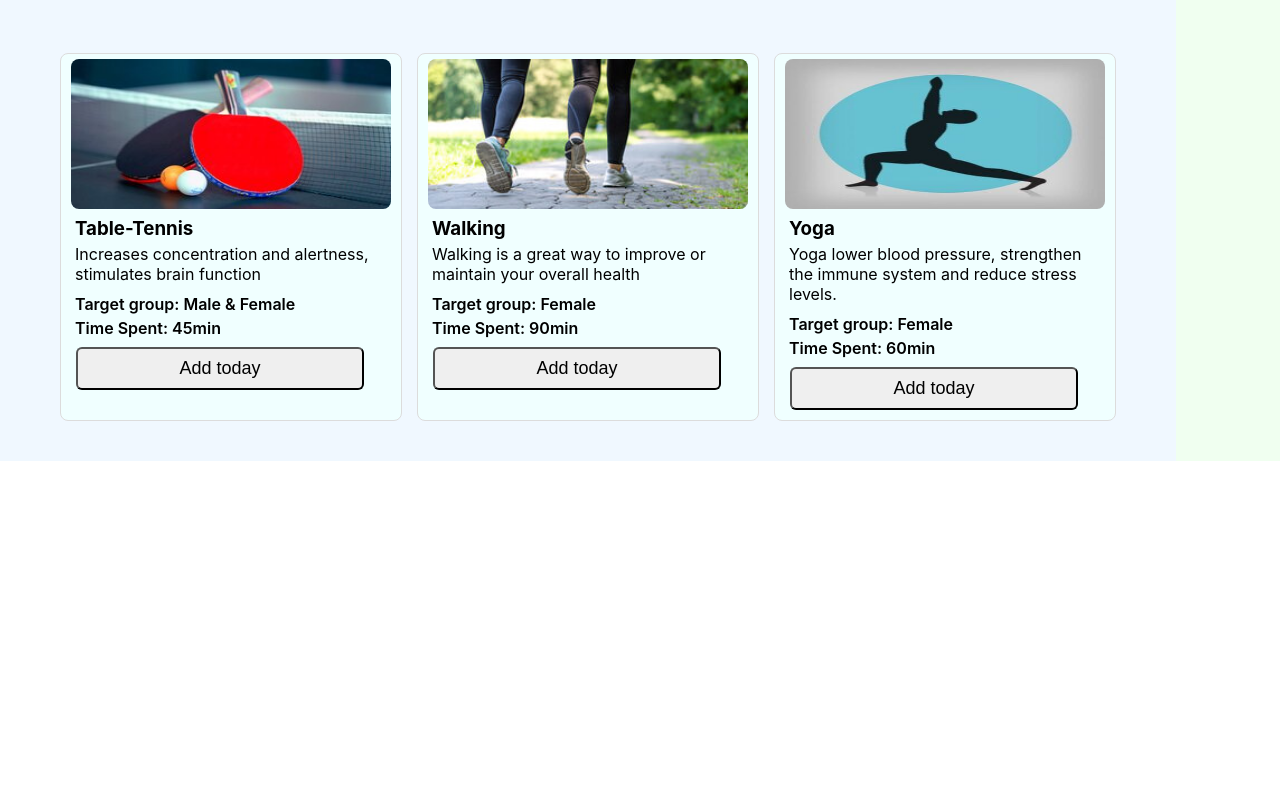
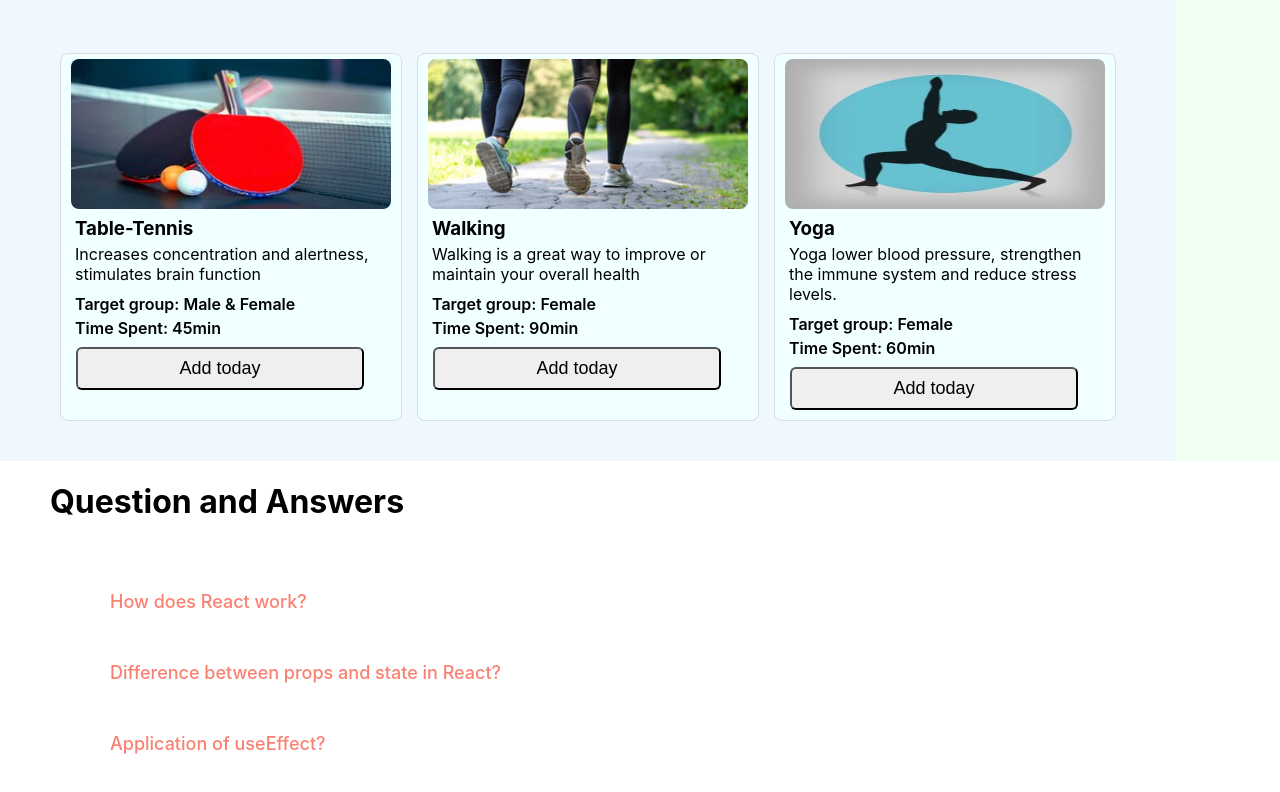
Before and after one commit to sanisaha/shape-fitness-web, a React (Create React App) app: page / in a window 1280 px wide. Shown: the part 1024-1816 px from the top of the page. Before the commit the page ends 1485 px from the top, so only its background shows below. Built offline with nearby package versions, Linux system fonts and the light colour scheme.

Commit message:
question and answer solved

```diff
--- a/src/App.js
+++ b/src/App.js
@@ -1,9 +1,11 @@
 import './App.css';
+import Faq from './Component/FAQ/Faq';
 import Main from './Component/Main/Main';
 function App() {
   return (
     <div className="App">
       <Main></Main>
+      <Faq></Faq>
     </div>
   );
 }
--- /dev/null
+++ b/src/Component/FAQ/Faq.css
@@ -0,0 +1,46 @@
+.question-body {
+    margin-bottom: 50px;
+    padding-left: 50px;
+}
+
+#accordion {
+    margin-top: 50px;
+    width: 80%;
+}
+
+#accordion li {
+    list-style: none;
+    width: 100%;
+    margin-bottom: 10px;
+    background: white;
+    padding: 10px;
+    border-radius: 4px;
+
+}
+
+#accordion li label {
+    padding: 10px;
+    display: flex;
+    align-items: center;
+    justify-content: space-between;
+    font-size: 18px;
+    font-weight: 500;
+    cursor: pointer;
+    color: salmon;
+}
+
+#accordion label+input[type="radio"] {
+    display: none;
+}
+
+#accordion .content {
+    padding: 0 10px;
+    line-height: 26px;
+    max-height: 0;
+    overflow: hidden;
+    transition: max-height 0.5s;
+}
+
+#accordion label+input[type="radio"]:checked+.content {
+    max-height: 400px;
+}
--- /dev/null
+++ b/src/Component/FAQ/Faq.js
@@ -0,0 +1,35 @@
+import React from 'react';
+import './Faq.css'
+
+const Faq = () => {
+    return (
+        <div className='question-body'>
+            <h1>Question and Answers</h1>
+            <ul id='accordion'>
+                <li>
+                    <label htmlFor='first'>How does React work?</label>
+                    <input type="radio" name='accordion' id='first' />
+                    <div className='content'>
+                        <p>React implements a virtual DOM that is basically a DOM tree representation in JavaScript. So when it needs to read or write to the DOM, it will use the virtual representation of it. Then the virtual DOM will try to find the most efficient way to update the browser’s DOM.</p>
+                    </div>
+                </li>
+                <li>
+                    <label htmlFor="second">Difference between props and state in React?</label>
+                    <input type="radio" name='accordion' id='second' />
+                    <div className='content'>
+                        <p>Props are known as properties it can be used to pass data from one component to another while The state represents parts of an Application that can change. The state is Mutable and It is local to the component only. Props cannot be modified, read-only, and Immutable.</p>
+                    </div>
+                </li>
+                <li>
+                    <label htmlFor="third">Application of useEffect?</label>
+                    <input type="radio" name='accordion' id='third' />
+                    <div className='content'>
+                        <p>The useEffect Hook allows you to perform side effects in your components. Other than fetching data directly it can update the DOM, and timers.</p>
+                    </div>
+                </li>
+            </ul>
+        </div>
+    );
+};
+
+export default Faq;
--- a/src/Component/User/User.js
+++ b/src/Component/User/User.js
@@ -8,7 +8,8 @@ const User = (props) => {
     const { breakAdd } = props;
     const notify = () => {
         toast.success('Well done! keep it up', {
-            position: "bottom-right"
+            position: "bottom-right",
+            theme: "colored"
         });
     }
     return (
```
